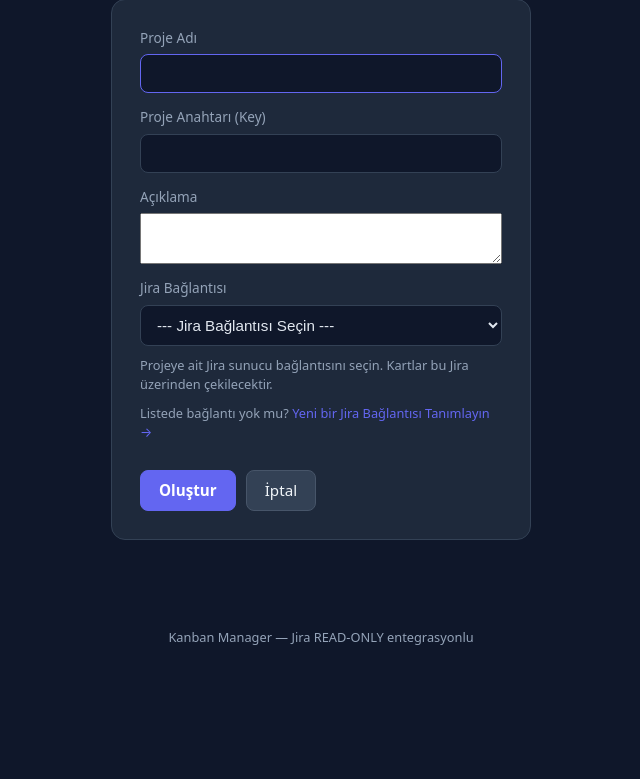
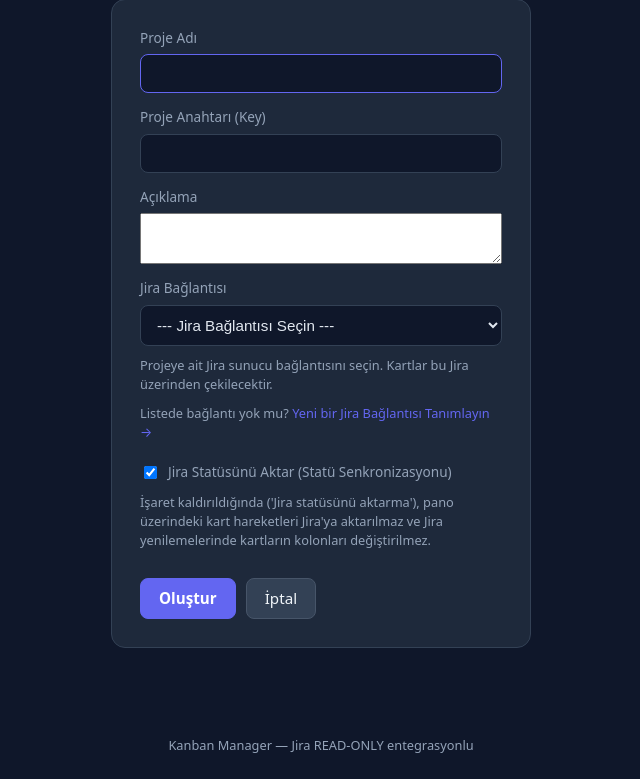
Before and after one commit to engintalay/kanbanProjectManager, a Django app: page /projects/create/ in a window 1280 px wide. Shown: the part 158-937 px from the top of the page, without its empty margins (319-959 px from the left). Before the commit the page ends 803 px from the top, so only its background shows below. Run offline with Django 5.2, Linux system fonts and the light colour scheme; the visitor is signed in with stand-in values (Sample User, id 1); data that the repository does not hold is empty.

Commit message:
feat: add options to toggle jira status transfer per project, mapping and import

```diff
--- a/kanbanapp/forms.py
+++ b/kanbanapp/forms.py
@@ -18,18 +18,20 @@ from .models import (
 class ProjectForm(forms.ModelForm):
     class Meta:
         model = Project
-        fields = ["name", "key", "description", "jira_connection"]
+        fields = ["name", "key", "description", "jira_connection", "sync_jira_status"]
         labels = {
             "name": "Proje Adı",
             "key": "Proje Anahtarı (Key)",
             "description": "Açıklama",
             "jira_connection": "Jira Bağlantısı",
+            "sync_jira_status": "Jira Statüsünü Aktar (Statü Senkronizasyonu)",
         }
         widgets = {
             "name": forms.TextInput(attrs={"class": "form-control", "autofocus": True}),
             "key": forms.TextInput(attrs={"class": "form-control"}),
             "description": forms.Textarea(attrs={"class": "form-control", "rows": 3}),
             "jira_connection": forms.Select(attrs={"class": "form-control"}),
+            "sync_jira_status": forms.CheckboxInput(attrs={"class": "form-check-input"}),
         }
 
     def __init__(self, *args, **kwargs):
@@ -37,6 +39,7 @@ class ProjectForm(forms.ModelForm):
         self.fields["jira_connection"].required = False
         self.fields["jira_connection"].empty_label = "--- Jira Bağlantısı Seçin ---"
         self.fields["jira_connection"].help_text = "Projeye ait Jira sunucu bağlantısını seçin. Kartlar bu Jira üzerinden çekilecektir."
+        self.fields["sync_jira_status"].help_text = "İşaret kaldırıldığında ('Jira statüsünü aktarma'), pano üzerindeki kart hareketleri Jira'ya aktarılmaz ve Jira yenilemelerinde kartların kolonları değiştirilmez."
         # If new project and default connection exists, pre-select it
         if not self.instance.pk and not self.initial.get("jira_connection"):
             default_conn = JiraConnection.objects.filter(is_default=True).first() or JiraConnection.objects.first()
@@ -318,8 +321,20 @@ class StatusMappingForm(forms.ModelForm):
 
     class Meta:
         model = StatusMapping
-        fields = ["jira_status", "position"]
+        fields = ["jira_status", "transfer_to_jira", "position"]
+        labels = {
+            "jira_status": "Jira Statüsü",
+            "transfer_to_jira": "Jira Statüsünü Aktar (Statü Geçişi Yap)",
+            "position": "Sıra",
+        }
         widgets = {
             "jira_status": forms.Select(attrs={"class": "form-control"}),
+            "transfer_to_jira": forms.CheckboxInput(attrs={"class": "form-check-input"}),
             "position": forms.NumberInput(attrs={"class": "form-control"}),
         }
+
+    def __init__(self, *args, **kwargs):
+        super().__init__(*args, **kwargs)
+        self.fields["jira_status"].required = False
+        self.fields["jira_status"].empty_label = "--- Jira Statüsü Seçin (Opsiyonel) ---"
+        self.fields["transfer_to_jira"].help_text = "İşaret kaldırıldığında ('Jira statüsünü aktarma'), kart bu kolona taşındığında Jira'da durum güncellenmez."
--- a/kanbanapp/models.py
+++ b/kanbanapp/models.py
@@ -100,6 +100,11 @@ class Project(models.Model):
     jira_connection = models.ForeignKey(
         "JiraConnection", on_delete=models.SET_NULL, related_name="projects",
         blank=True, null=True, default=None,
+    )
+    sync_jira_status = models.BooleanField(
+        default=True,
+        verbose_name="Jira Statü Aktarımı",
+        help_text="Kart hareketlerinde Jira üzerindeki statünün de güncellenmesini sağlar. Kapatılırsa durum Jira'ya aktarılmaz.",
     )
     created_by = models.ForeignKey(
         User, on_delete=models.SET_NULL, related_name="created_projects",
@@ -474,6 +479,11 @@ class StatusMapping(models.Model):
         JiraStatus, on_delete=models.SET_NULL, related_name="app_mappings",
         null=True, blank=True, default=None,
     )
+    transfer_to_jira = models.BooleanField(
+        default=True,
+        verbose_name="Jira'ya Statü Aktar",
+        help_text="Kart bu kolona taşındığında Jira'da ilgili statüye geçiş yapılır. Kapatılırsa bu kolon için Jira statüsü aktarılmaz.",
+    )
     position = models.IntegerField(default=0)
 
     class Meta:
--- a/kanbanapp/templates/kanbanapp/project_form.html
+++ b/kanbanapp/templates/kanbanapp/project_form.html
@@ -8,9 +8,17 @@
   <form method="post" class="auth-form">
     {% csrf_token %}
     {% for field in form %}
-    <label>{{ field.label }}
+    <label>
+      {% if field.field.widget.input_type == "checkbox" %}
+      <div style="display: flex; align-items: center; gap: 8px; margin-top: 6px;">
+        {{ field }}
+        <span style="font-weight: 500;">{{ field.label }}</span>
+      </div>
+      {% else %}
+      {{ field.label }}
       {{ field }}
-      {% if field.help_text %}<small class="form-text">{{ field.help_text }}</small>{% endif %}
+      {% endif %}
+      {% if field.help_text %}<small class="form-text" style="margin-top: 4px; display: block;">{{ field.help_text }}</small>{% endif %}
       {% if field.name == 'jira_connection' %}
       <small class="form-text" style="margin-top: 4px; display: block;">
         Listede bağlantı yok mu? <a href="{% url 'jira_connection_create' %}?next={{ request.path }}">Yeni bir Jira Bağlantısı Tanımlayın →</a>
--- a/kanbanapp/views.py
+++ b/kanbanapp/views.py
@@ -492,15 +492,16 @@ def refresh_project(request, project_id):
                         card.description = issue["description"] or ""
                         if issue.get("id") and str(issue["id"]).isdigit():
                             card.jira_issue_id = int(issue["id"])
-                        status_key = issue.get("status_key")
-                        if status_key:
-                            mapping = StatusMapping.objects.filter(
-                                project=project, jira_status__name__iexact=status_key
-                            ).first() or StatusMapping.objects.filter(
-                                project=project, jira_status__jira_status_key__iexact=status_key
-                            ).first()
-                            if mapping and mapping.app_status:
-                                card.column = mapping.app_status
+                        if project.sync_jira_status:
+                            status_key = issue.get("status_key")
+                            if status_key:
+                                mapping = StatusMapping.objects.filter(
+                                    project=project, jira_status__name__iexact=status_key
+                                ).first() or StatusMapping.objects.filter(
+                                    project=project, jira_status__jira_status_key__iexact=status_key
+                                ).first()
+                                if mapping and mapping.app_status and mapping.transfer_to_jira:
+                                    card.column = mapping.app_status
                         card.save()
                 log.pulled_count = len(count)
                 log.status = "success"
@@ -819,7 +820,8 @@ def kanban_card_import_jira_view(request, project_id):
         target_column = None
         if column_id:
             target_column = columns.filter(id=column_id).first()
-        if not target_column:
+        sync_status = request.POST.get("sync_jira_status") != "0"
+        if not target_column and sync_status and project.sync_jira_status:
             status_key = issue_data.get("status_key")
             if status_key:
                 mapping = StatusMapping.objects.filter(
@@ -827,7 +829,7 @@ def kanban_card_import_jira_view(request, project_id):
                 ).first() or StatusMapping.objects.filter(
                     project=project, jira_status__jira_status_key__iexact=status_key
                 ).first()
-                if mapping and mapping.app_status:
+                if mapping and mapping.app_status and mapping.transfer_to_jira:
                     target_column = mapping.app_status
         if not target_column:
             target_column = columns.first()
@@ -948,15 +950,16 @@ def kanban_card_jira_refresh_view(request, project_id, card_id):
         if issue_data.get("id") and str(issue_data["id"]).isdigit():
             card.jira_issue_id = int(issue_data["id"])
 
-        status_key = issue_data.get("status_key")
-        if status_key:
-            mapping = StatusMapping.objects.filter(
-                project=project, jira_status__name__iexact=status_key
-            ).first() or StatusMapping.objects.filter(
-                project=project, jira_status__jira_status_key__iexact=status_key
-            ).first()
-            if mapping and mapping.app_status:
-                card.column = mapping.app_status
+        if project.sync_jira_status:
+            status_key = issue_data.get("status_key")
+            if status_key:
+                mapping = StatusMapping.objects.filter(
+                    project=project, jira_status__name__iexact=status_key
+                ).first() or StatusMapping.objects.filter(
+                    project=project, jira_status__jira_status_key__iexact=status_key
+                ).first()
+                if mapping and mapping.app_status and mapping.transfer_to_jira:
+                    card.column = mapping.app_status
 
         card.save()
         messages.success(request, f"'{card.jira_key}' detayları Jira'dan güncellendi (Durum: {status_key or 'Belirtilmedi'}).")
@@ -1020,17 +1023,25 @@ def kanban_card_move_view(request, project_id, card_id):
         card.save()
 
         # Jira Transition (READ-WRITE) if card is linked and mapping exists
+        skip_jira = (
+            not project.sync_jira_status
+            or request.POST.get("skip_jira_sync") == "1"
+            or request.POST.get("sync_jira") == "0"
+        )
         if card.jira_key and project.jira_connection:
             mapping = StatusMapping.objects.filter(project=project, app_status=target_column).first()
             if mapping and mapping.jira_status:
-                service = JiraService()
-                try:
-                    service.transition_issue(project, card.jira_key, mapping.jira_status.name)
-                    messages.success(request, f"Kart '{target_column.name}' durumuna taşındı ve Jira güncellendi ({mapping.jira_status.name}).")
-                except Exception as exc:  # noqa: BLE001
-                    messages.warning(request, f"Kart taşındı fakat Jira geçişi başarısız: {exc}")
-                finally:
-                    service.close()
+                if not skip_jira and mapping.transfer_to_jira:
+                    service = JiraService()
+                    try:
+                        service.transition_issue(project, card.jira_key, mapping.jira_status.name)
+                        messages.success(request, f"Kart '{target_column.name}' durumuna taşındı ve Jira güncellendi ({mapping.jira_status.name}).")
+                    except Exception as exc:  # noqa: BLE001
+                        messages.warning(request, f"Kart taşındı fakat Jira geçişi başarısız: {exc}")
+                    finally:
+                        service.close()
+                else:
+                    messages.info(request, f"Kart '{target_column.name}' durumuna taşındı (Jira statü aktarımı yapılmadı).")
             else:
                 messages.info(request, f"Kart '{target_column.name}' durumuna taşındı (Jira durum eşlemesi yok).")
         else:
```
Also changed, not shown: kanbanapp/admin.py (+4 -4 lines), kanbanapp/templates/kanbanapp/board.html (+11 -1 lines), kanbanapp/templates/kanbanapp/kanban_card_import_jira.html (+8 -0 lines), kanbanapp/templates/kanbanapp/sprint_board.html (+8 -1 lines), kanbanapp/templates/kanbanapp/status_mapping_form.html (+8 -1 lines), kanbanapp/tests.py (+88 -1 lines), kanbanapp/migrations/0008_project_sync_jira_status_and_more.py (added).
